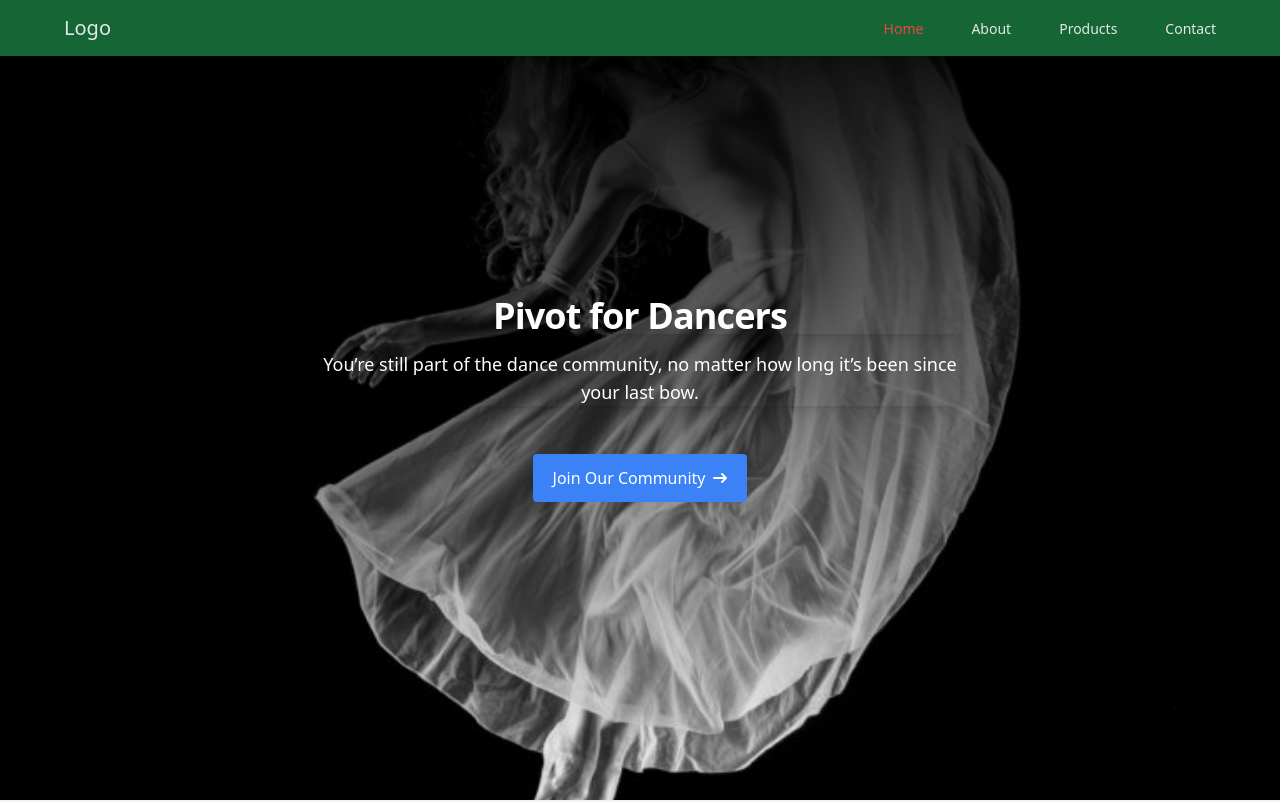
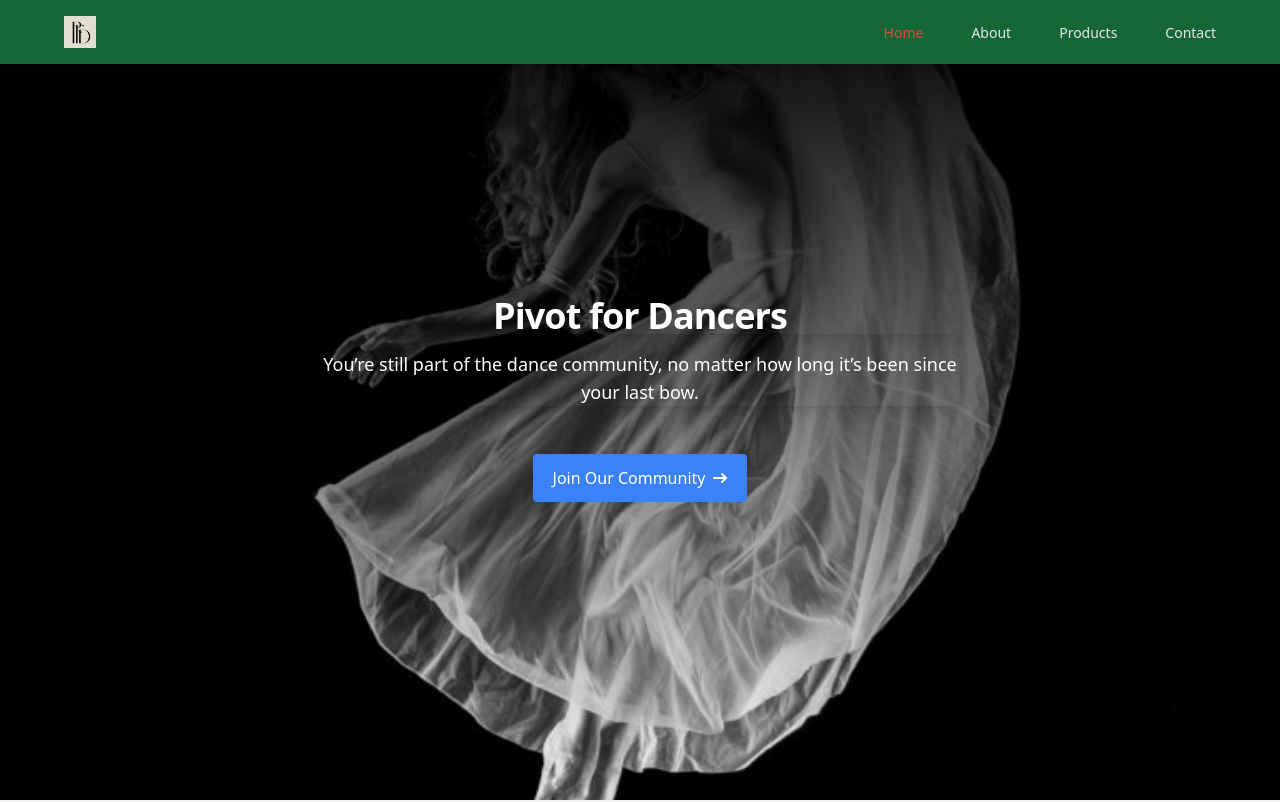
Before and after one commit to IsaacCavallaro/pivot-for-dancers, a React (Create React App) app: page / in a window 1280 px wide. Shown: the top 802 px of the page. Built offline with nearby package versions, Linux system fonts and the light colour scheme; a web font is replaced by a local one.

Commit message:
WIP: add logo to navbar

```diff
--- a/src/components/Navigation.tsx
+++ b/src/components/Navigation.tsx
@@ -54,7 +54,9 @@ const Navbar: React.FC<NavbarProps> = () => {
       <div className="max-w-6xl px-4 mx-auto">
         <nav className="fixed top-0 left-0 right-0 bg-green-800 dark:bg-gray-900 py-4 z-50">
           <div className="max-w-6xl mx-auto flex items-center justify-between">
-            <a href="/" className="lg:block hidden text-xl font-medium leading-none text-gray-200 dark:text-gray-300">Logo</a>
+          <a href="/" className="lg:block hidden">
+              <img src="/assets/logo.png" alt="Logo" className="h-8" /> {/* Add your image path and adjust the class for size */}
+            </a>
             <div className="lg:hidden">
               <button
                 className="text-gray-200 dark:text-gray-300 focus:outline-none"
```
